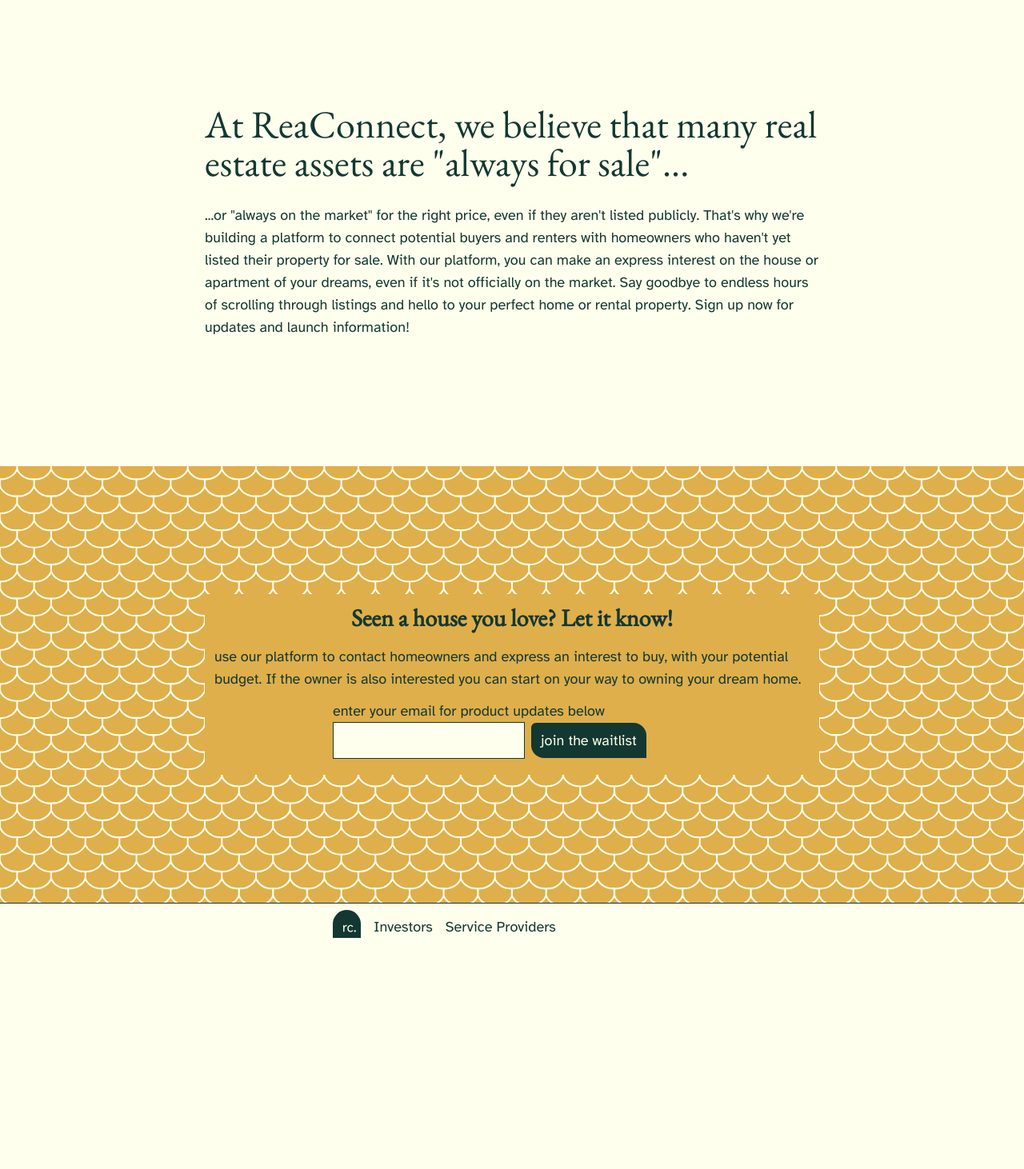
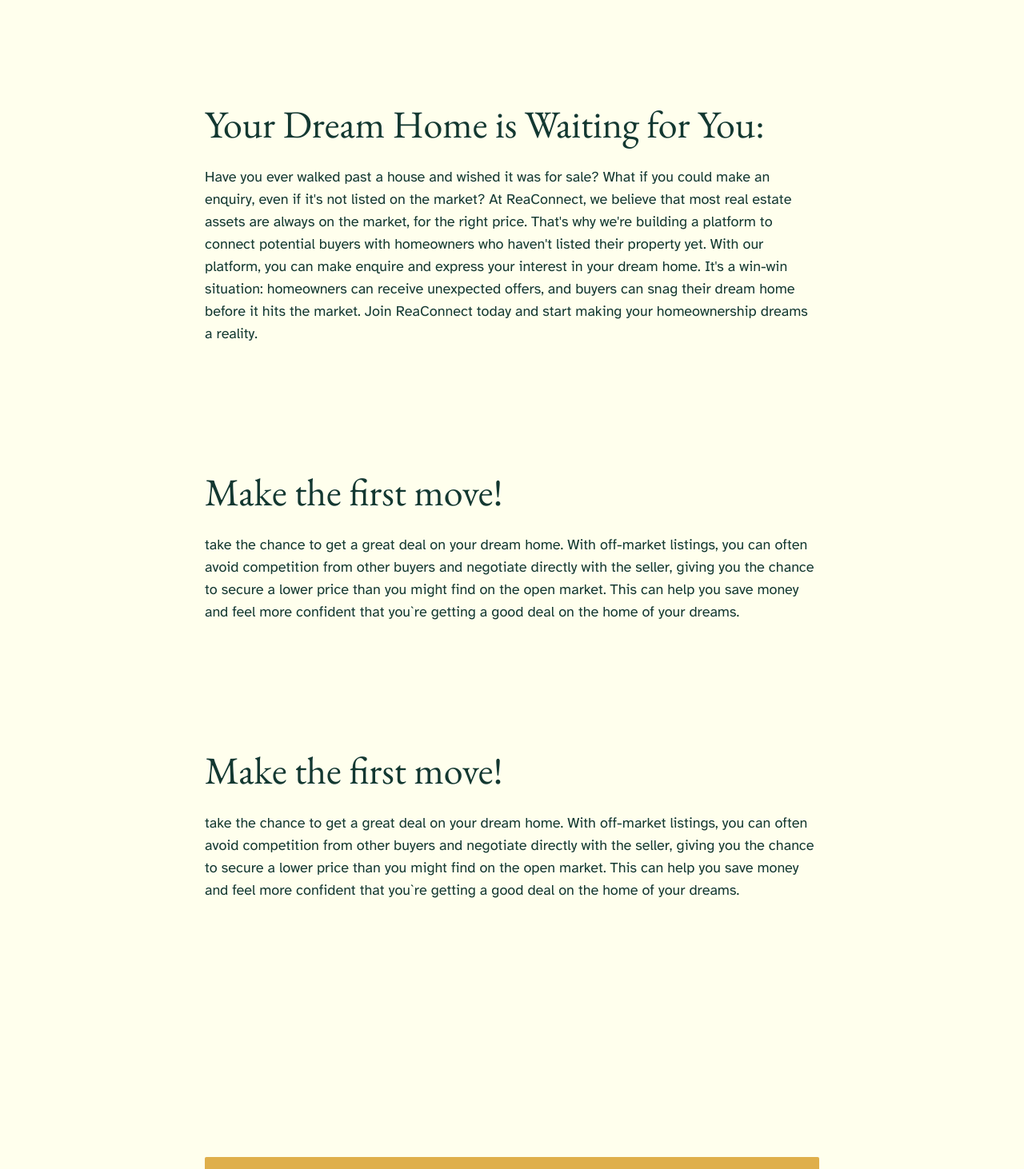
Before and after one commit to JeremyPittard/reaconnect-frontend, a Next.js app: page / in a window 1280 px wide. Shown: the part 880-2342 px from the top of the page at 80% size. Before the commit the page ends 2061 px from the top, so only its background shows below. Built offline with nearby package versions, Linux system fonts and the light colour scheme.

Commit message:
copy updates

```diff
--- a/components/ExpandClaim.tsx
+++ b/components/ExpandClaim.tsx
@@ -1,3 +1,4 @@
+/* eslint-disable react/no-unescaped-entities */
 import { motion } from "framer-motion";
 
 const ExpandClaim = () => {
@@ -10,21 +11,19 @@
       transition={{ duration: 0.3 }}
     >
       <h1 className="text-3xl lg:text-5xl bold mb-7 mx-auto">
-        {`
-        At ReaConnect, we believe that many real estate assets are "always for
-        sale"...
-      `}
+        Your Dream Home is Waiting for You: <br />
       </h1>
       <p className="mb-7">
-        {`...or "always on the market" for the right price, even if they aren't
-        listed publicly.
-        That's why we're building a platform to connect potential buyers and
-        renters with homeowners who haven't yet listed their property for sale.
-        With our platform, you can make an express interest on the house or apartment of
-        your dreams, even if it's not officially on the market. Say goodbye to
-        endless hours of scrolling through listings and hello to your perfect
-        home or rental property. Sign up now for updates and launch information!
-        `}
+        Have you ever walked past a house and wished it was for sale? What if
+        you could make an enquiry, even if it's not listed on the market? At
+        ReaConnect, we believe that most real estate assets are always on the
+        market, for the right price. That's why we're building a platform to
+        connect potential buyers with homeowners who haven't listed their
+        property yet. With our platform, you can make enquire and express your
+        interest in your dream home. It's a win-win situation: homeowners can
+        receive unexpected offers, and buyers can snag their dream home before
+        it hits the market. Join ReaConnect today and start making your
+        homeownership dreams a reality.
       </p>
     </motion.section>
   );
--- a/components/Feature.tsx
+++ b/components/Feature.tsx
@@ -9,11 +9,7 @@
       whileInView={{ opacity: 1 }}
       viewport={{ once: true, margin: "-150px" }}
       transition={{ duration: 0.3 }}
-      className="py-24 xl:py-40 bg-mustard"
-      style={{
-        backgroundImage: `url('/img/scales.svg')`,
-        backgroundSize: "30%",
-      }}
+      className="py-24 xl:py-40"
     >
       <div className="bg-mustard rounded-sm max-w-xs md:max-w-3xl mx-auto p-3 ">
         <h2 className="text-2xl font-bold md:text-3xl text-center">
--- a/components/Hero.tsx
+++ b/components/Hero.tsx
@@ -15,11 +15,11 @@
         }}
         className="content max-w-3xl m-auto p-2 h-[60vh] flex flex-col justify-center"
       >
-        <h2 className="text-6xl lg:text-9xl bold mb-7 mx-auto">
+        <h2 className="text-6xl lg:text-8xl bold mb-7 mx-auto">
           Not for sale? <br />
           Not a problem
         </h2>
-        <p className="mb-7 max-w-xs md:max-w-md mx-auto">
+        <p className="mb-7 max-w-xs md:max-w-md">
           {`
           With ReaConnect, you can let homeowners know you're interested in
           buying their property and see if they're down to sell. Easy as that!
--- /dev/null
+++ b/components/OneBenefit.tsx
@@ -0,0 +1,28 @@
+import { motion } from "framer-motion";
+
+import React from "react";
+
+const OneBenefit = () => {
+  return (
+    <motion.section
+      initial={{ opacity: 0 }}
+      whileInView={{ opacity: 1 }}
+      viewport={{ once: true, margin: "-150px" }}
+      transition={{ duration: 0.3 }}
+      className="my-24 xl:my-40 max-w-xs md:max-w-3xl mx-auto"
+    >
+      <h2 className="text-3xl lg:text-5xl bold mb-7 mx-auto">
+        Make the first move!
+      </h2>
+      <p className="mb-7">
+        take the chance to get a great deal on your dream home. With off-market
+        listings, you can often avoid competition from other buyers and
+        negotiate directly with the seller, giving you the chance to secure a
+        lower price than you might find on the open market. This can help you
+        save money and feel more confident that you`re getting a good deal on
+        the home of your dreams.
+      </p>
+    </motion.section>
+  );
+};
+export default OneBenefit;
--- /dev/null
+++ b/components/TwoBenefit.tsx
@@ -0,0 +1,28 @@
+import { motion } from "framer-motion";
+
+import React from "react";
+
+const TwoBenefit = () => {
+  return (
+    <motion.section
+      initial={{ opacity: 0 }}
+      whileInView={{ opacity: 1 }}
+      viewport={{ once: true, margin: "-150px" }}
+      transition={{ duration: 0.3 }}
+      className="my-24 xl:my-40 max-w-xs md:max-w-3xl mx-auto"
+    >
+      <h2 className="text-3xl lg:text-5xl bold mb-7 mx-auto">
+        Make the first move!
+      </h2>
+      <p className="mb-7">
+        take the chance to get a great deal on your dream home. With off-market
+        listings, you can often avoid competition from other buyers and
+        negotiate directly with the seller, giving you the chance to secure a
+        lower price than you might find on the open market. This can help you
+        save money and feel more confident that you`re getting a good deal on
+        the home of your dreams.
+      </p>
+    </motion.section>
+  );
+};
+export default TwoBenefit;
--- a/components/WaitlistForm.tsx
+++ b/components/WaitlistForm.tsx
@@ -37,7 +37,7 @@
     <form
       name={formName ? `waitlist-form-${formName}` : "waitlist-form"}
       onSubmit={(event) => handleFormSubmission(event)}
-      className="max-w-xd md:max-w-md mx-auto flex flex-col md:block"
+      className="max-w-xd md:max-w-md flex flex-col md:block"
     >
       <label
         htmlFor={formName ? `email-${formName}` : `email`}
--- a/pages/index.tsx
+++ b/pages/index.tsx
@@ -2,12 +2,16 @@
 import Feature from "@/components/Feature";
 import Hero from "@/components/Hero";
 import Layout from "@/components/Layout";
+import OneBenefit from "@/components/OneBenefit";
+import TwoBenefit from "@/components/TwoBenefit";
 
 export default function Home() {
   return (
     <Layout>
       <Hero></Hero>
       <ExpandClaim></ExpandClaim>
+      <OneBenefit></OneBenefit>
+      <TwoBenefit></TwoBenefit>
       <Feature></Feature>
     </Layout>
   );
```
